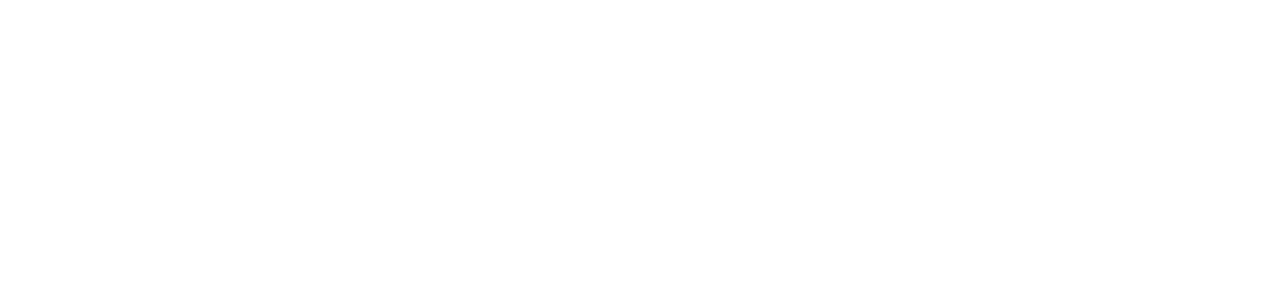
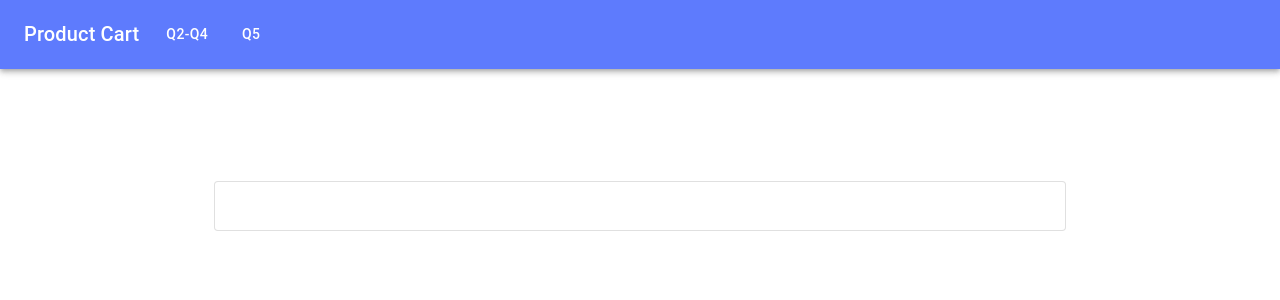
Before and after one commit to abdussalam-alali/fe-question-solution, a React (Create React App) app in the folder Question 2-3-4-5/react-app/: page / in a window 1280 px wide. Shown: the top 300 px of the page. Built offline with nearby package versions, Linux system fonts and the light colour scheme; the HTML template or start-up script is replaced by a standard one.

Commit message:
add react-router

```diff
--- a/Question 2-3-4-5/react-app/package.json
+++ b/Question 2-3-4-5/react-app/package.json
@@ -12,6 +12,7 @@
     "@testing-library/user-event": "^13.5.0",
     "react": "^18.1.0",
     "react-dom": "^18.1.0",
+    "react-router-dom": "^6.3.0",
     "react-scripts": "5.0.1",
     "web-vitals": "^2.1.4"
   },
--- a/Question 2-3-4-5/react-app/src/App.js
+++ b/Question 2-3-4-5/react-app/src/App.js
@@ -1,12 +1,23 @@
 import './App.css';
-import {Container, ThemeProvider, CssBaseline} from "@mui/material";
+import {Container, ThemeProvider, CssBaseline, Toolbar} from "@mui/material";
 import mainTheme from './themes/main';
-console.log(mainTheme);
+import ResponsiveAppBar from "./components/layout/Navigation";
+import ContentBox from "./components/layout/ContentBox";
+import { BrowserRouter as Router } from 'react-router-dom';
+
+import AppRoutes from './routes/index.js';
 function App() {
   return (
       <ThemeProvider theme={mainTheme}>
+          <ResponsiveAppBar />
+          <Toolbar />
           <CssBaseline />
-          <Container maxWidth="sm" >
+          <Container maxWidth="md" >
+              <Router>
+                  <ContentBox>
+                        <AppRoutes />
+                </ContentBox>
+              </Router>
 
           </Container>
       </ThemeProvider>
--- /dev/null
+++ b/Question 2-3-4-5/react-app/src/components/layout/ContentBox.js
@@ -0,0 +1,12 @@
+import React from 'react';
+import {Paper} from "@mui/material";
+
+function ContentBox(props) {
+    return (
+        <Paper variant="outlined" sx={{ my: { xs: 3, md: 6 }, p: { xs: 2, md: 3 } }}>
+            { props.children }
+        </Paper>
+    );
+}
+
+export default ContentBox;
--- /dev/null
+++ b/Question 2-3-4-5/react-app/src/components/layout/Navigation.js
@@ -0,0 +1,98 @@
+import * as React from 'react';
+import AppBar from '@mui/material/AppBar';
+import Box from '@mui/material/Box';
+import Toolbar from '@mui/material/Toolbar';
+import IconButton from '@mui/material/IconButton';
+import Typography from '@mui/material/Typography';
+import Menu from '@mui/material/Menu';
+import MenuIcon from '@mui/icons-material/Menu';
+import Container from '@mui/material/Container';
+import Button from '@mui/material/Button';
+import MenuItem from '@mui/material/MenuItem';
+
+const pages = ['Q2-Q4','Q5'];
+
+const ResponsiveAppBar = () => {
+    const [anchorElNav, setAnchorElNav] = React.useState(null);
+
+    const handleOpenNavMenu = (event) => {
+        setAnchorElNav(event.currentTarget);
+    };
+    const handleCloseNavMenu = () => {
+        setAnchorElNav(null);
+    };
+
+    return (
+        <AppBar position="static" color='primary'>
+            <Container maxWidth="xl">
+                <Toolbar disableGutters>
+                    <Typography
+                        variant="h6"
+                        noWrap
+                        component="div"
+                        sx={{ mr: 2, display: { xs: 'none', md: 'flex' } }}
+                    >
+                        Product Cart
+                    </Typography>
+
+                    <Box sx={{ flexGrow: 1, display: { xs: 'flex', md: 'none' } }}>
+                        <IconButton
+                            size="large"
+                            aria-label="account of current user"
+                            aria-controls="menu-appbar"
+                            aria-haspopup="true"
+                            onClick={handleOpenNavMenu}
+                            color="inherit"
+                        >
+                            <MenuIcon />
+                        </IconButton>
+                        <Menu
+                            id="menu-appbar"
+                            anchorEl={anchorElNav}
+                            anchorOrigin={{
+                                vertical: 'bottom',
+                                horizontal: 'left',
+                            }}
+                            keepMounted
+                            transformOrigin={{
+                                vertical: 'top',
+                                horizontal: 'left',
+                            }}
+                            open={Boolean(anchorElNav)}
+                            onClose={handleCloseNavMenu}
+                            sx={{
+                                display: { xs: 'block', md: 'none' },
+                            }}
+                        >
+                            {pages.map((page) => (
+                                <MenuItem key={page} onClick={handleCloseNavMenu}>
+                                    <Typography textAlign="center">{page}</Typography>
+                                </MenuItem>
+                            ))}
+                        </Menu>
+                    </Box>
+                    <Typography
+                        variant="h6"
+                        noWrap
+                        component="div"
+                        sx={{ flexGrow: 1, display: { xs: 'flex', md: 'none' } }}
+                    >
+                        Product cart
+                    </Typography>
+                    <Box sx={{ flexGrow: 1, display: { xs: 'none', md: 'flex' } }}>
+                        {pages.map((page) => (
+                            <Button
+                                key={page}
+                                onClick={handleCloseNavMenu}
+                                sx={{ my: 2, color: 'white', display: 'block' }}
+                            >
+                                {page}
+                            </Button>
+                        ))}
+                    </Box>
+                </Toolbar>
+            </Container>
+        </AppBar>
+    );
+};
+export default ResponsiveAppBar;
--- /dev/null
+++ b/Question 2-3-4-5/react-app/src/components/layout/NotFoundPage.js
@@ -0,0 +1,10 @@
+import React from 'react';
+import Typography from "@mui/material/Typography";
+
+function NotFoundPage() {
+    return (
+        <Typography align='center' variant='h4'>404 - Not Found</Typography>
+    );
+}
+
+export default NotFoundPage;
--- /dev/null
+++ b/Question 2-3-4-5/react-app/src/routes/index.js
@@ -0,0 +1,11 @@
+import React from 'react';
+import { useRoutes } from 'react-router-dom';
+import NotFoundPage from "../components/layout/NotFoundPage";
+function Index() {
+    return useRoutes([
+
+        {path: '/404',element: <NotFoundPage /> }
+    ])
+}
+
+export default Index;
```
Also changed, not shown: 1 other file (tests, documents, lock files or other folders).
